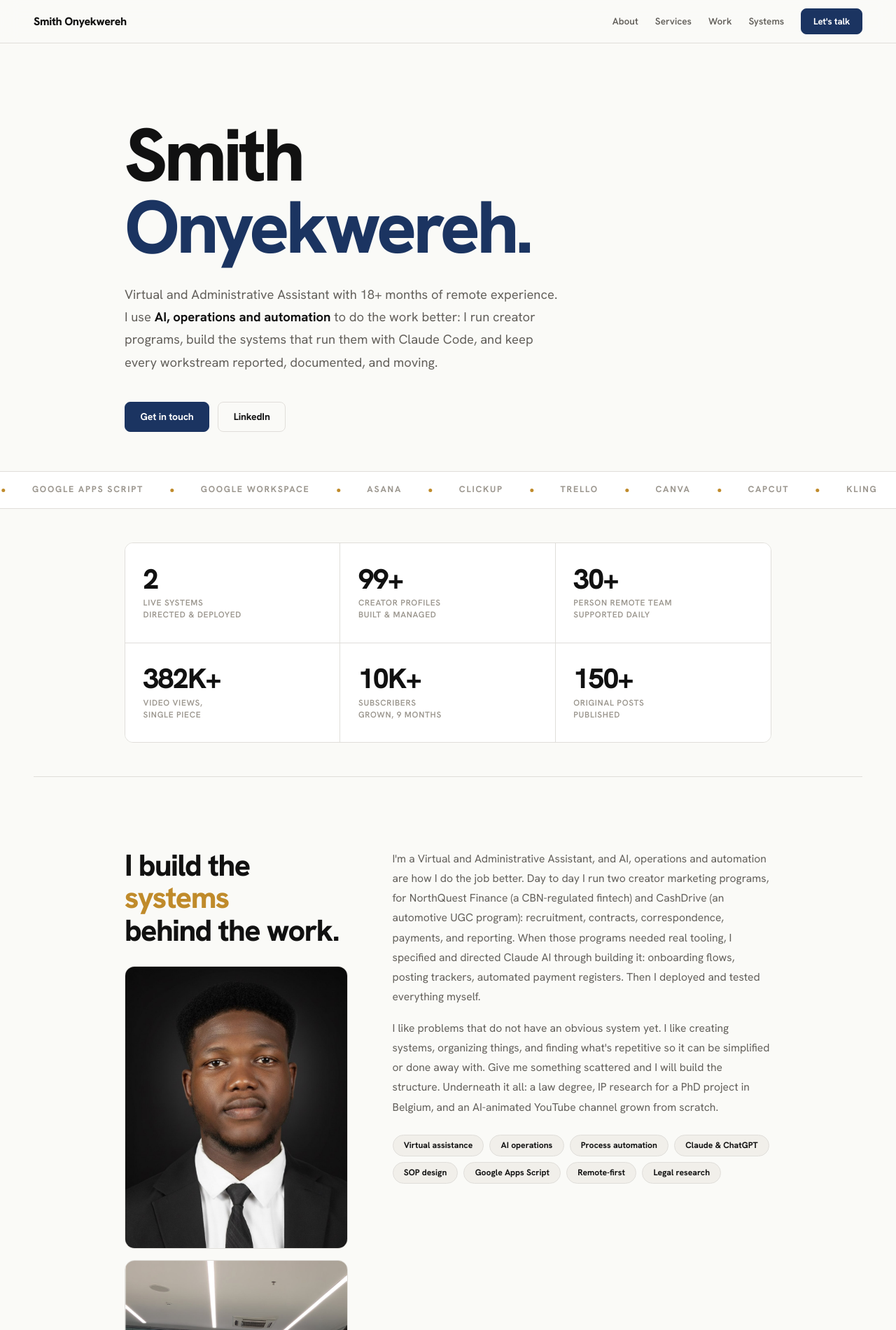
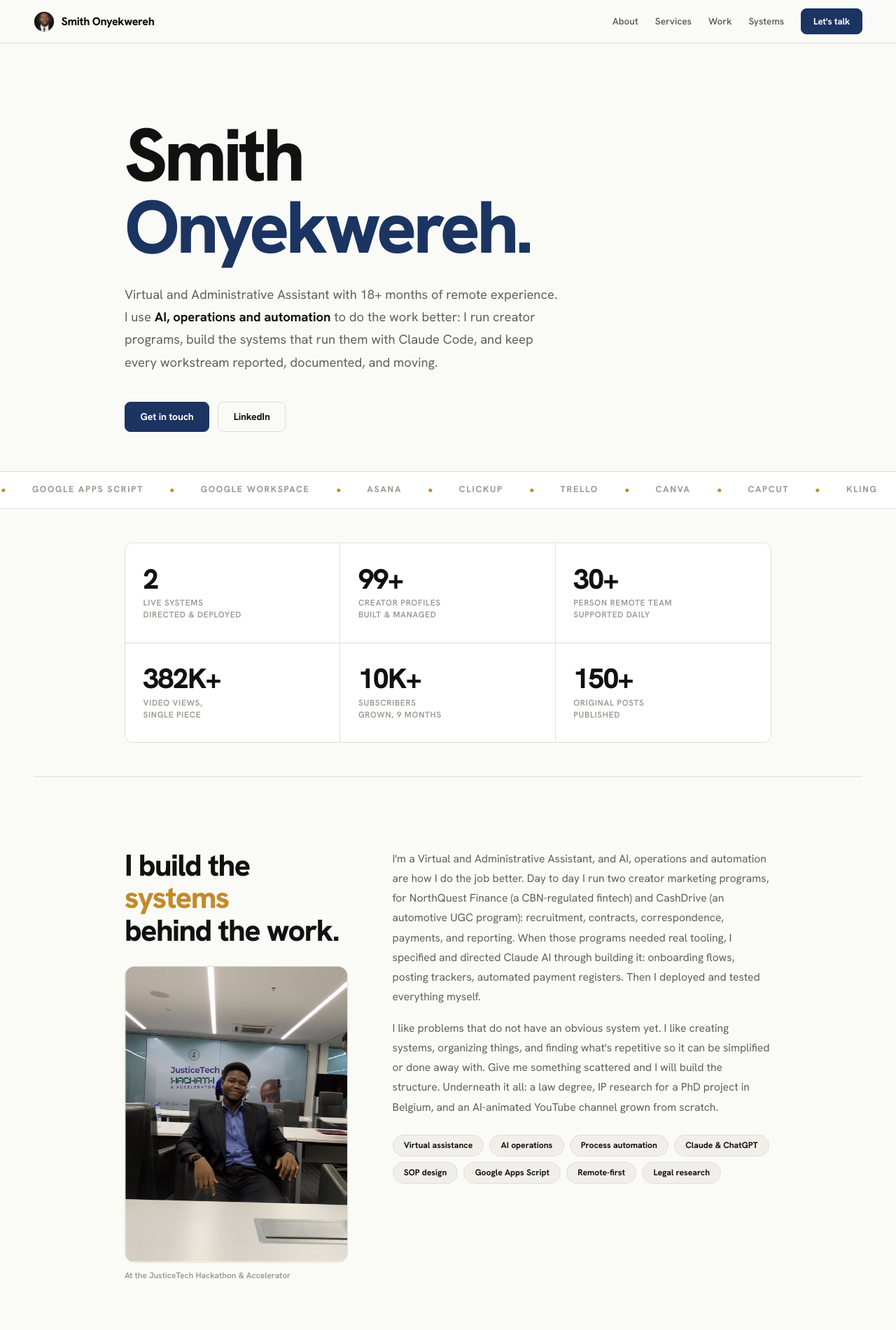
Before and after one commit to EbubeTimi/smith-s-portfolio, a plain HTML site: page index.html in a window 1280 px wide. Shown: the top 1900 px of the page at 70% size. Drawn offline with Linux system fonts and the light colour scheme.

Commit message:
Move headshot to a small nav avatar, keep one photo in About

```diff
--- a/index.html
+++ b/index.html
@@ -49,11 +49,13 @@
 }
 
 .nav-name {
+  display: flex; align-items: center; gap: .6rem;
   font-weight: 800; font-size: 1rem;
   letter-spacing: -0.02em;
   color: var(--text);
   text-decoration: none;
 }
+.nav-avatar { width: 30px; height: 30px; border-radius: 50%; object-fit: cover; border: 1px solid var(--border); }
 
 .nav-right { display: flex; align-items: center; gap: 1.5rem; }
 
@@ -200,8 +202,6 @@
 .about-photo { margin: 1.7rem 0 0; }
 .about-photo img { width: 100%; display: block; border-radius: 14px; border: 1px solid var(--border); }
 .about-photo figcaption { font-size: .74rem; color: var(--faint); margin-top: .55rem; font-weight: 600; }
-.about-photo-secondary { margin-top: 1rem; }
-
 .testimonial { margin-top: 1rem; padding: .95rem 1.15rem; background: var(--surface); border-left: 3px solid var(--gold); border-radius: 0 8px 8px 0; }
 .testimonial p { font-size: .85rem; font-style: italic; color: var(--text); margin: 0 0 .4rem; line-height: 1.65; }
 .testimonial cite { font-size: .76rem; color: var(--muted); font-style: normal; font-weight: 600; }
@@ -321,7 +321,7 @@
 <body>
 
 <nav>
-  <a class="nav-name" href="#">Smith Onyekwereh</a>
+  <a class="nav-name" href="#"><img src="images/systems/smith_headshot.jpg" alt="" class="nav-avatar">Smith Onyekwereh</a>
   <div class="nav-right">
     <a class="nav-link" href="#about">About</a>
     <a class="nav-link" href="#services">Services</a>
@@ -396,8 +396,7 @@
   <div class="about-grid">
     <div>
       <h2 class="about-heading">I build the<br><em>systems</em><br>behind the work.</h2>
-      <figure class="about-photo"><img src="images/systems/smith_headshot.jpg" alt="Smith Onyekwereh"></figure>
-      <figure class="about-photo about-photo-secondary"><img src="images/systems/smith_hackathon.jpg" alt="Smith Onyekwereh at the JusticeTech Hackathon and Accelerator"><figcaption>At the JusticeTech Hackathon &amp; Accelerator</figcaption></figure>
+      <figure class="about-photo"><img src="images/systems/smith_hackathon.jpg" alt="Smith Onyekwereh at the JusticeTech Hackathon and Accelerator"><figcaption>At the JusticeTech Hackathon &amp; Accelerator</figcaption></figure>
     </div>
     <div class="about-text">
       <p>I'm a Virtual and Administrative Assistant, and AI, operations and automation are how I do the job better. Day to day I run two creator marketing programs, for NorthQuest Finance (a CBN-regulated fintech) and CashDrive (an automotive UGC program): recruitment, contracts, correspondence, payments, and reporting. When those programs needed real tooling, I specified and directed Claude AI through building it: onboarding flows, posting trackers, automated payment registers. Then I deployed and tested everything myself.</p>
```
